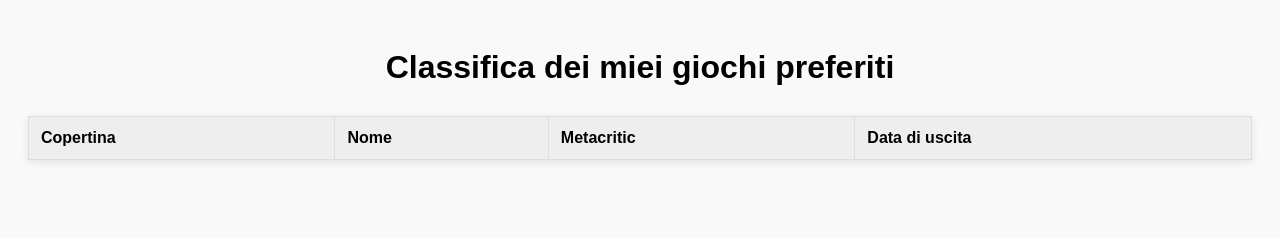
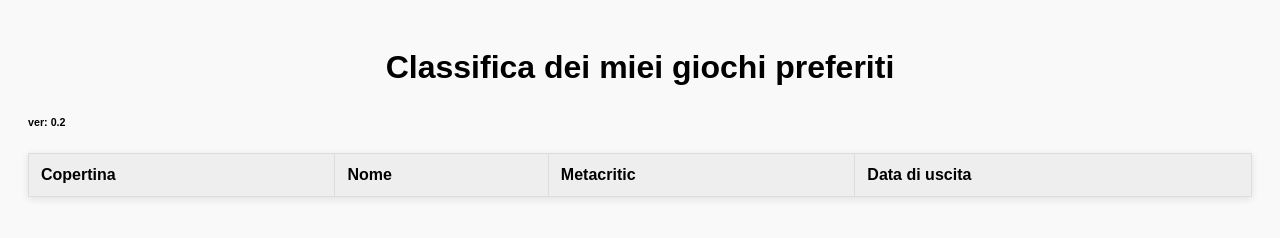
Before and after one commit to NicolaMiotti/SITO-TotoCritic, a plain HTML site: page index.html in a window 1280 px wide. Drawn offline with Linux system fonts and the light colour scheme; no server answers.

Commit message:
modificati nome url e riaggiunta versione

```diff
--- a/index.html
+++ b/index.html
@@ -3,7 +3,7 @@
 <head>
   <meta charset="UTF-8" />
   <meta name="viewport" content="width=device-width, initial-scale=1.0"/>
-  <title>Top Giochi - Voti & Immagini</title>
+  <title>TotoCritic</title>
   <style>
     body {
       font-family: Arial, sans-serif;
@@ -37,6 +37,7 @@
 </head>
 <body>
   <h1>Classifica dei miei giochi preferiti</h1>
+  <h6>ver: 0.2</h6>
   <table id="games-table">
     <thead>
       <tr>
```
